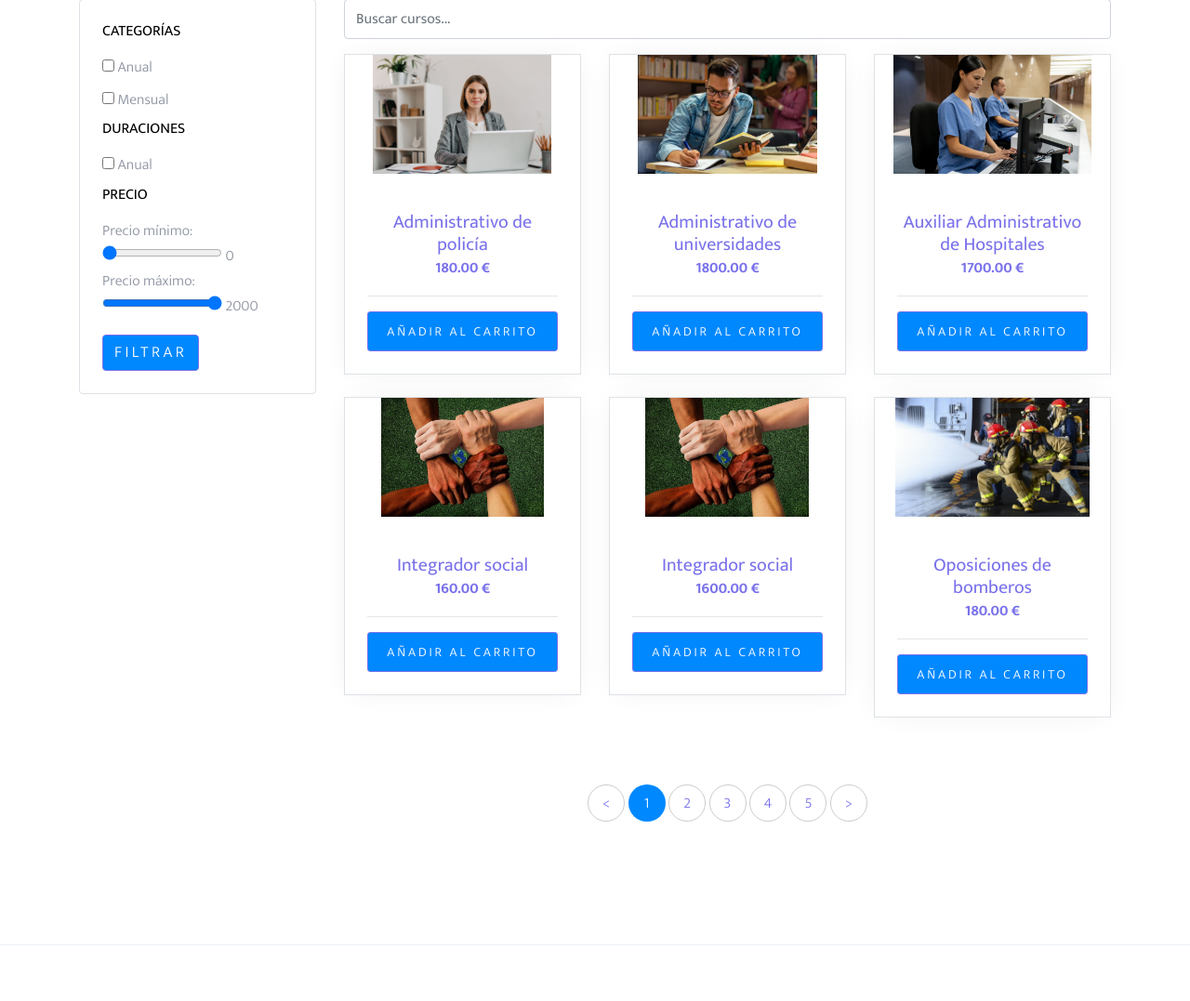
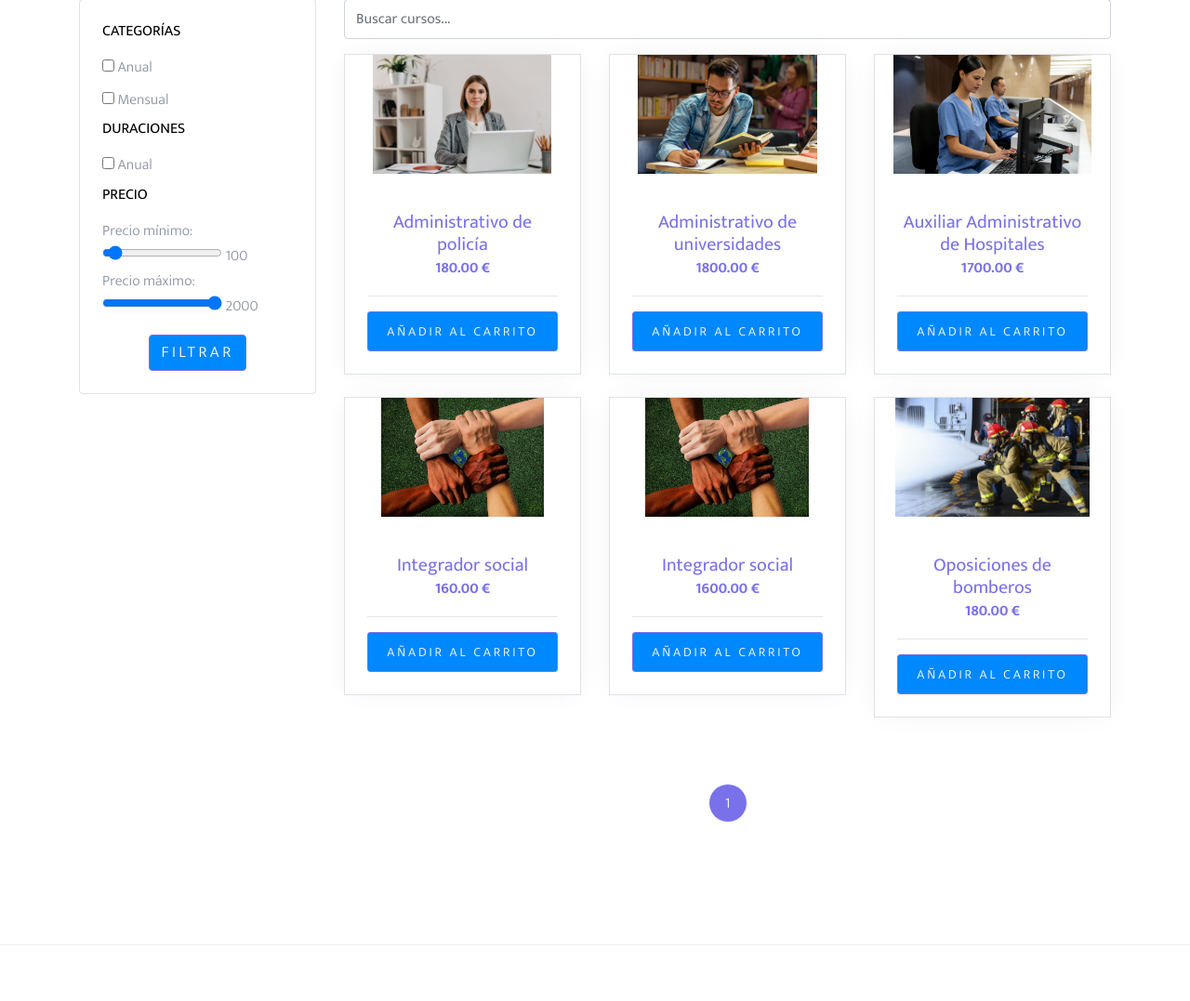
Before and after one commit to PedroJimenezGuerrero/PGPI-G1.14, a Django app: page / in a window 1280 px wide. Shown: the part 330-1407 px from the top of the page at 93% size. Run offline with Django 3.2, Linux system fonts and the light colour scheme; data comes from the database, SQL or seed files in the repository; some libraries are stand-ins or nearby versions; some web fonts are replaced.

Commit message:
Retoque de estilo de filtrado y funcionalidad PAJEABLE

```diff
--- a/app/shop/templates/shop/product/list.html
+++ b/app/shop/templates/shop/product/list.html
@@ -9,8 +9,7 @@
 <div class="bg-light py-3">
     <div class="container">
         <div class="row">
-            <div class="col-md-12 mb-0"><a href="/">Home</a> <span class="mx-2 mb-0">/</span> <strong
-                    class="text-black">Tienda</strong></div>
+            <div class="col-md-12 mb-0"><a href="/">Home</a> <span class="mx-2 mb-0">/</span> <strong class="text-black">Tienda</strong></div>
         </div>
     </div>
 </div>
@@ -51,13 +50,19 @@
                     <div class="col-md-12 text-center">
                         <div class="site-block-27">
                             <ul>
-                                <li><a href="#">&lt;</a></li>
-                                <li class="active"><span style="background-color: #0088FF;">1</span></li>
-                                <li><a href="#">2</a></li>
-                                <li><a href="#">3</a></li>
-                                <li><a href="#">4</a></li>
-                                <li><a href="#">5</a></li>
-                                <li><a href="#">&gt;</a></li>
+                                {% if products.has_previous %}
+                                <li><a href="?page={{ products.previous_page_number }}">&lt;</a></li>
+                                {% endif %}
+                                {% for num in products.paginator.page_range %}
+                                    {% if products.number == num %}
+                                        <li class="active"><span>{{ num }}</span></li>
+                                    {% elif num > products.number|add:'-3' and num < products.number|add:'3' %}
+                                        <li><a href="?page={{ num }}">{{ num }}</a></li>
+                                    {% endif %}
+                                {% endfor %}
+                                {% if products.has_next %}
+                                <li><a href="?page={{ products.next_page_number }}">&gt;</a></li>
+                                {% endif %}
                             </ul>
                         </div>
                     </div>
@@ -86,13 +91,15 @@
                         </ul>
                         <h3 class="mb-3 h6 text-uppercase text-black d-block">Precio</h3>
                         <a>Precio mínimo: </a>
-                        <input type="range" name="min_price" min="0" max="2000" value="{{ request.GET.min_price|default:0 }}" step="10" oninput="this.nextElementSibling.value = this.value">
-                        <output>{{ request.GET.min_price|default:0 }}</output>
+                        <input type="range" name="min_price" min="0" max="2000" value="{{ request.GET.min_price|default:100 }}" step="10" oninput="this.nextElementSibling.value = this.value">
+                        <output>{{ request.GET.min_price|default:100 }}</output>
                         <br>
                         <a>Precio máximo: </a>
                         <input type="range" name="max_price" min="0" max="2000" value="{{ request.GET.max_price|default:2000 }}" step="10" oninput="this.nextElementSibling.value = this.value">
                         <output>{{ request.GET.max_price|default:2000 }}</output>
-                        <button type="submit" class="btn btn-primary mt-3" style="background-color: #0088FF;">Filtrar</button>
+                        <div class="text-center">
+                            <button type="submit" class="btn btn-primary mt-3" style="background-color: #0088FF;">Filtrar</button>
+                        </div>
                     </form>
                 </div>
             </div>
--- a/app/shop/views.py
+++ b/app/shop/views.py
@@ -6,6 +6,7 @@ from django.views.decorators.http import require_POST
 from shop.models import Product
 from cart.cart import Cart
 from cart.forms import CartAddProductForm
+from django.core.paginator import Paginator
 
 # from django.views import generic
 
@@ -45,6 +46,10 @@ def product_list(request):
 
     if query:
         products = products.filter(name__icontains=query)
+
+    paginator = Paginator(products, 6)  # Muestra 6 productos por página
+    page = request.GET.get('page')
+    products = paginator.get_page(page)
 
 
     context = {
```
